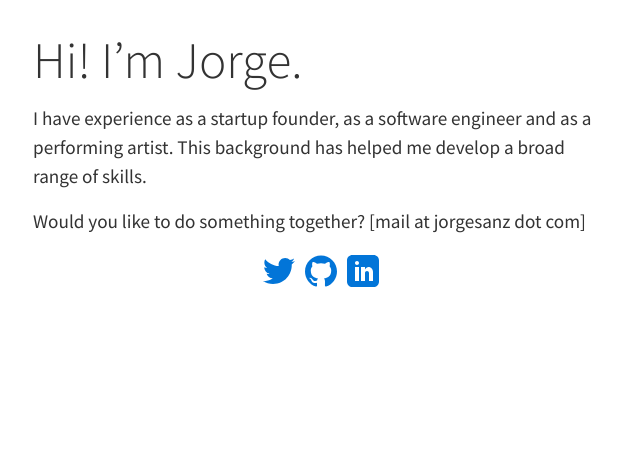
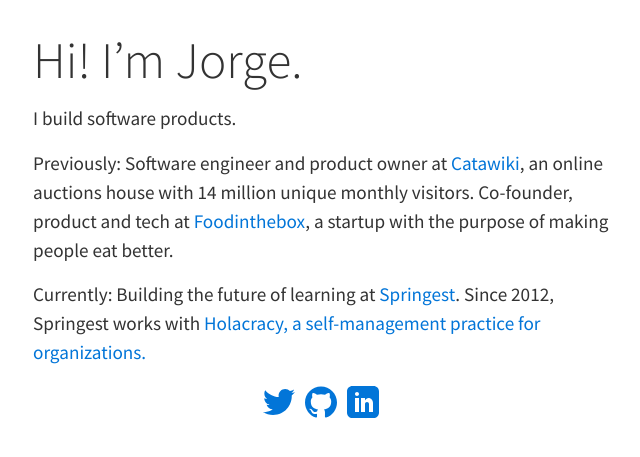
Before and after one commit to jorgesanzx/jorgesanzx.github.io, a Jekyll site: the page built from index.html, in a window 1280 px wide. Shown: the top 457 px of the page, without its empty margins (319-959 px from the left). Built offline with Jekyll 4.4.1, drawn with Linux system fonts in a browser that asks for light colours.

Commit message:
Update summary

```diff
--- a/index.html
+++ b/index.html
@@ -3,9 +3,11 @@
 ---
 <h1>Hi! I’m Jorge.</h1>
 
-<p>I have experience as a startup founder, as a software engineer and as a performing artist. This background has helped me develop a broad range of skills.</p>
+<p>I build software products.</p>
 
-<p>Would you like to do something together? [mail at jorgesanz dot com]
+<p>Previously: Software engineer and product owner at <a href="https://www.catawiki.com/">Catawiki</a>, an online auctions house with 14 million unique monthly visitors. Co-founder, product and tech at <a href="https://foodinthebox.com/">Foodinthebox</a>, a startup with the purpose of making people eat better.</p>
+
+<p>Currently: Building the future of learning at <a href="https://www.springest.com/">Springest</a>. Since 2012, Springest works with <a href="https://www.holacracy.org/">Holacracy, a self-management practice for organizations.</p>
 
 <nav class="text-center">
   <a href="//twitter.com/{{ site.twitter_username }}">
```
